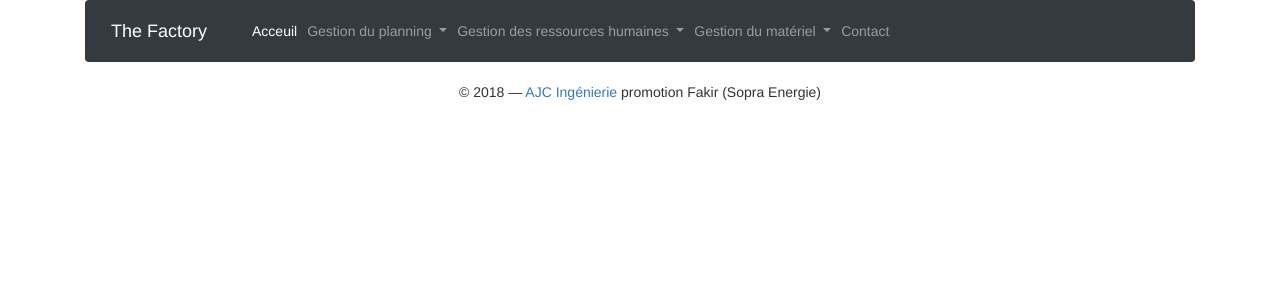
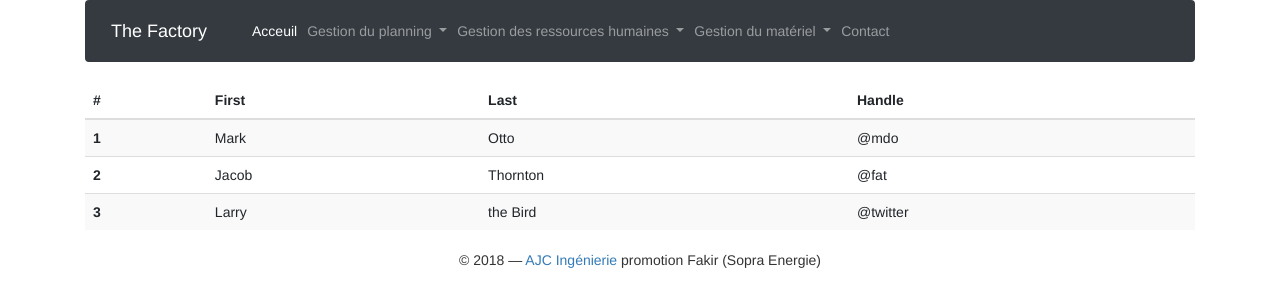
Before and after one commit to Moth8959/Projet_Final, an Angular app in the folder ProjetFinal-angular/: page / in a window 1280 px wide. Shown: the top 306 px of the page. Built offline with nearby package versions, Linux system fonts and the light colour scheme.

Commit message:
Correction Module

```diff
--- a/ProjetFinal-angular/src/app/app.component.html
+++ b/ProjetFinal-angular/src/app/app.component.html
@@ -77,6 +77,37 @@
     </div>
   </nav>
 
+  <table class="table table-striped">
+    <thead>
+    <tr>
+      <th scope="col">#</th>
+      <th scope="col">First</th>
+      <th scope="col">Last</th>
+      <th scope="col">Handle</th>
+    </tr>
+    </thead>
+    <tbody>
+    <tr>
+      <th scope="row">1</th>
+      <td>Mark</td>
+      <td>Otto</td>
+      <td>@mdo</td>
+    </tr>
+    <tr>
+      <th scope="row">2</th>
+      <td>Jacob</td>
+      <td>Thornton</td>
+      <td>@fat</td>
+    </tr>
+    <tr>
+      <th scope="row">3</th>
+      <td>Larry</td>
+      <td>the Bird</td>
+      <td>@twitter</td>
+    </tr>
+    </tbody>
+  </table>
+
 
 
   <footer id="footer"><div class="text-center">   © 2018 — <a href="http://www.ajc-ingenierie.fr/">AJC Ingénierie</a> promotion Fakir (Sopra Energie)  </div></footer>
```
Also changed, not shown: 2 other files (tests, documents, lock files or other folders).
